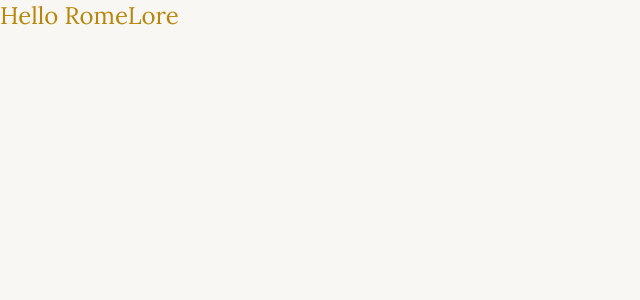
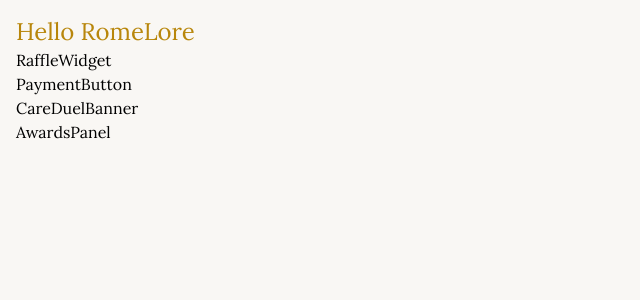
Before and after one commit to abhijitmanna912001/candidate-001-romelore-module-abhijit, a React (Vite) app: page / in a window 1280 px wide. Shown: the top 300 px of the page, without its empty margins (0-640 px from the left). Built offline with nearby package versions, Linux system fonts and the light colour scheme.

Commit message:
done skeleton components

```diff
--- a/src/App.jsx
+++ b/src/App.jsx
@@ -1,9 +1,18 @@
+import AwardsPanel from "./components/AwardsPanel";
+import CareDuelBanner from "./components/CareDuelBanner";
+import PaymentButton from "./components/PaymentButton/PaymentButton";
+import RaffleWidget from "./components/RaffleWidget/RaffleWidget";
+
 const App = () => {
   return (
-    <div>
+    <div className="p-4">
       <p className="text-[var(--color-primary)] font-[var(--font-headline)] text-2xl">
         Hello RomeLore
       </p>
+      <RaffleWidget />
+      <PaymentButton />
+      <CareDuelBanner />
+      <AwardsPanel />
     </div>
   );
 };
--- /dev/null
+++ b/src/components/AwardsPanel.jsx
@@ -0,0 +1,5 @@
+const AwardsPanel = () => {
+  return <div>AwardsPanel</div>;
+};
+
+export default AwardsPanel;
--- /dev/null
+++ b/src/components/CareDuelBanner.jsx
@@ -0,0 +1,5 @@
+const CareDuelBanner = () => {
+  return <div>CareDuelBanner</div>;
+};
+
+export default CareDuelBanner;
--- /dev/null
+++ b/src/components/PaymentButton/PaymentButton.jsx
@@ -0,0 +1,5 @@
+const PaymentButton = () => {
+  return <div>PaymentButton</div>;
+};
+
+export default PaymentButton;
--- /dev/null
+++ b/src/components/RaffleWidget/RaffleWidget.jsx
@@ -0,0 +1,5 @@
+const RaffleWidget = () => {
+  return <div>RaffleWidget</div>;
+};
+
+export default RaffleWidget;
```
